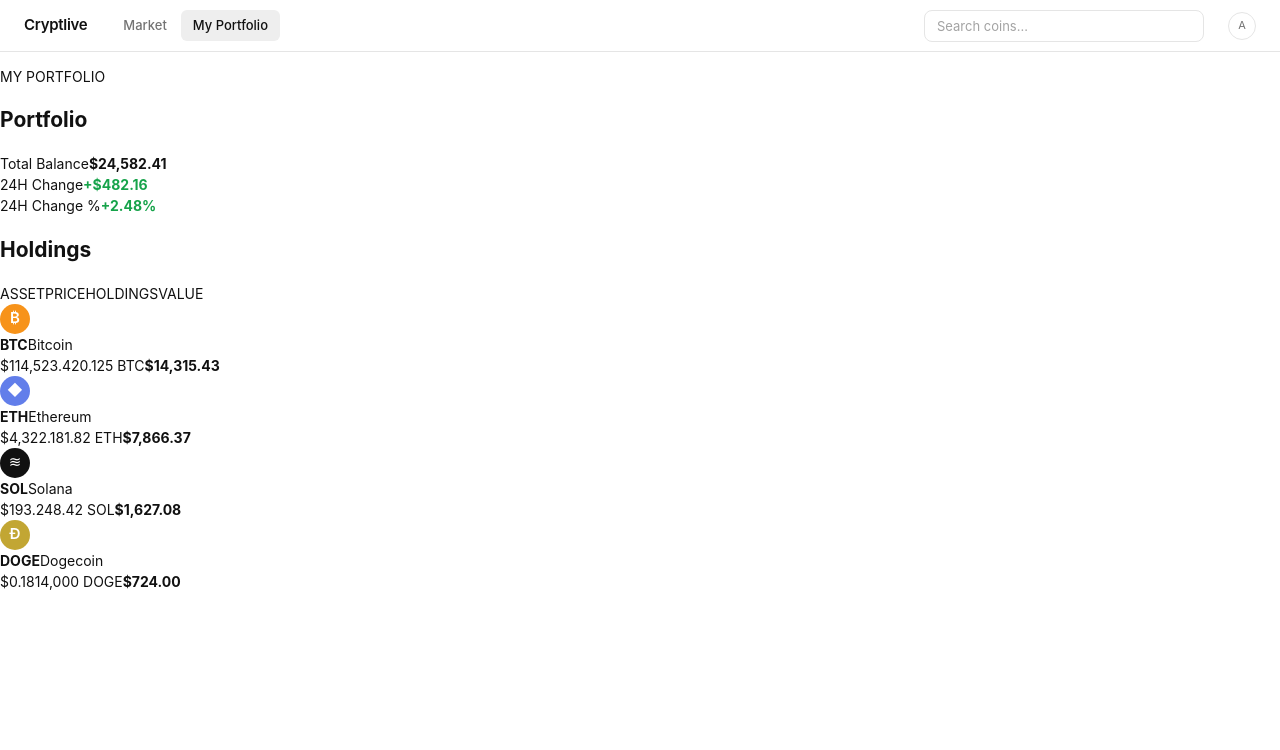
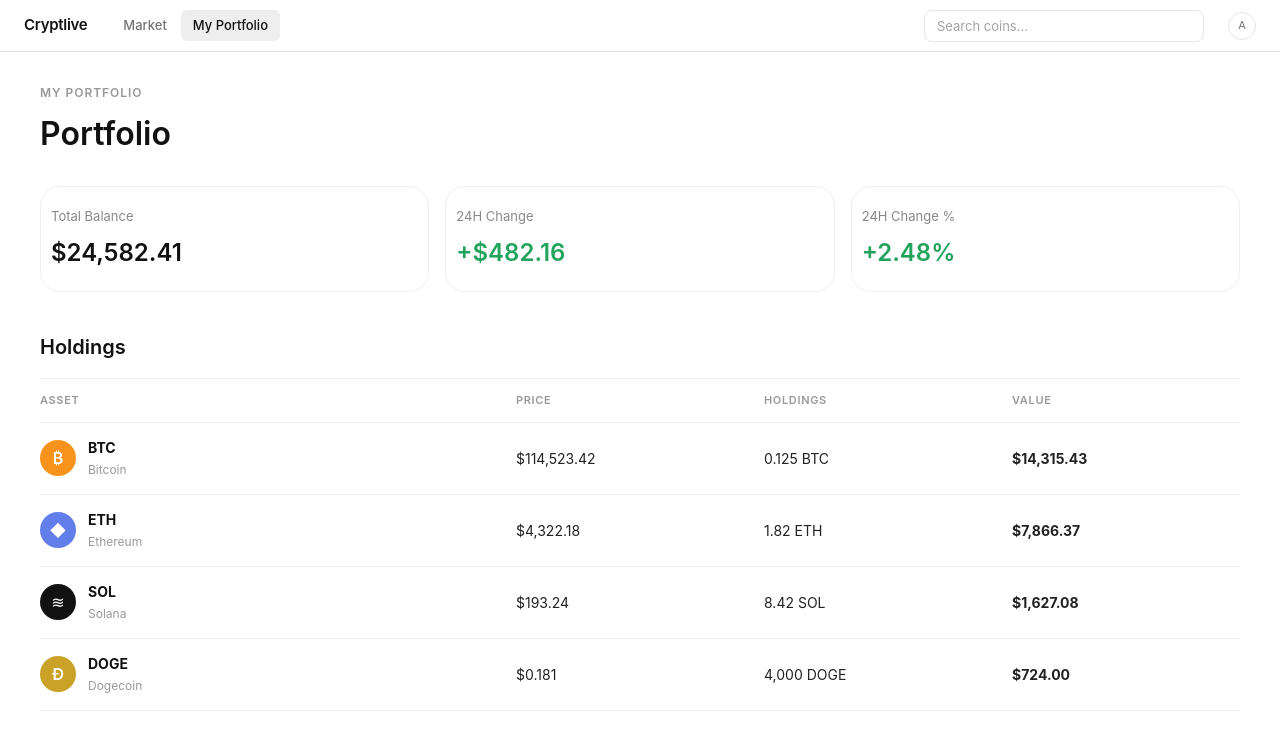
Before and after one commit to marekxsr/Cryptlive, a React (Vite) app: page / in a window 1280 px wide. Both pictures are taken after a click on the button "My Portfolio". Shown: the top 750 px of the page. Built offline with nearby package versions, Linux system fonts and the light colour scheme.

Commit message:
style portfolio page

```diff
--- a/src/styles/global.css
+++ b/src/styles/global.css
@@ -697,3 +697,168 @@
   font-weight: 600;
   white-space: nowrap;
 }
+
+
+/* Portfolio page */
+
+.portfolio-page {
+  padding: 32px 40px 48px;
+  background: #ffffff;
+  min-height: calc(100vh - 64px);
+}
+
+.portfolio-header {
+  margin-bottom: 28px;
+}
+
+.portfolio-label {
+  margin: 0 0 8px;
+  color: #999999;
+  font-size: 12px;
+  font-weight: 600;
+  letter-spacing: 0.08em;
+}
+
+.portfolio-header h1 {
+  margin: 0;
+  font-size: 32px;
+  font-weight: 600;
+  color: #111111;
+}
+
+.portfolio-summary {
+  display: grid;
+  grid-template-columns: repeat(3, 1fr);
+  gap: 16px;
+  margin-bottom: 40px;
+}
+
+.portfolio-card {
+  padding: 20px 10px;
+  border: 1px solid #eeeeee;
+  border-radius: 20px;
+  background: #ffffff;
+}
+
+.portfolio-card span {
+  display: block;
+  margin-bottom: 8px;
+  color: #888888;
+  font-size: 13px;
+}
+
+.portfolio-card strong {
+  color: #111111;
+  font-size: 24px;
+  font-weight: 600;
+}
+
+.portfolio-card .positive {
+  color: #22a45d;
+}
+
+.portfolio-holdings {
+  margin-top: 8px;
+}
+
+.portfolio-section-header {
+  margin-bottom: 16px;
+}
+
+.portfolio-section-header h2 {
+  margin: 0;
+  color: #111111;
+  font-size: 20px;
+  font-weight: 600;
+}
+
+.portfolio-table {
+  width: 100%;
+  border-top: 1px solid #eeeeee;
+}
+
+.portfolio-row {
+  display: grid;
+  grid-template-columns: 2fr 1fr 1fr 1fr;
+  align-items: center;
+  gap: 20px;
+  min-height: 72px;
+  border-bottom: 1px solid #eeeeee;
+  color: #222222;
+  font-size: 14px;
+}
+
+.portfolio-row-header {
+  min-height: 44px;
+  color: #999999;
+  font-size: 11px;
+  font-weight: 600;
+  letter-spacing: 0.06em;
+}
+
+.portfolio-asset {
+  display: flex;
+  align-items: center;
+  gap: 12px;
+}
+
+.portfolio-asset strong {
+  display: block;
+  margin-bottom: 3px;
+  color: #111111;
+  font-size: 14px;
+}
+
+.portfolio-asset span {
+  display: block;
+  color: #999999;
+  font-size: 12px;
+}
+
+.asset-icon {
+  display: flex;
+  align-items: center;
+  justify-content: center;
+  width: 36px;
+  height: 36px;
+  border-radius: 50%;
+  color: #ffffff;
+  font-size: 16px;
+  font-weight: 600;
+}
+
+.asset-icon.btc {
+  background: #f7931a;
+}
+
+.asset-icon.eth {
+  background: #627eea;
+}
+
+.asset-icon.sol {
+  background: #111111;
+}
+
+.asset-icon.doge {
+  background: #c9a227;
+}
+
+@media (max-width: 800px) {
+  .portfolio-page {
+    padding: 24px 20px 40px;
+  }
+
+  .portfolio-summary {
+    grid-template-columns: 1fr;
+  }
+
+  .portfolio-row {
+    grid-template-columns: 1.5fr 1fr 1fr 1fr;
+    gap: 10px;
+    font-size: 12px;
+  }
+
+  .portfolio-row-header {
+    font-size: 9px;
+  }
+}
```
